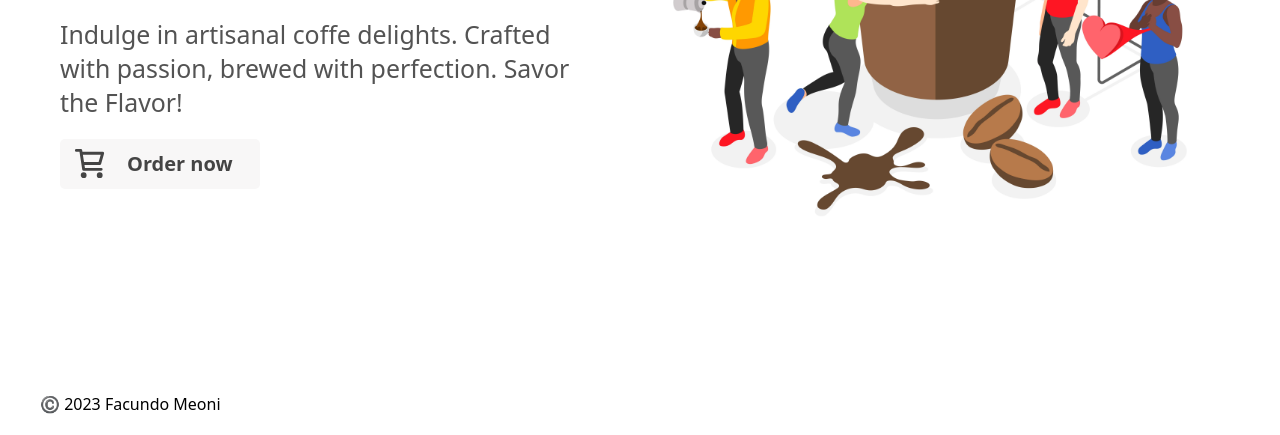
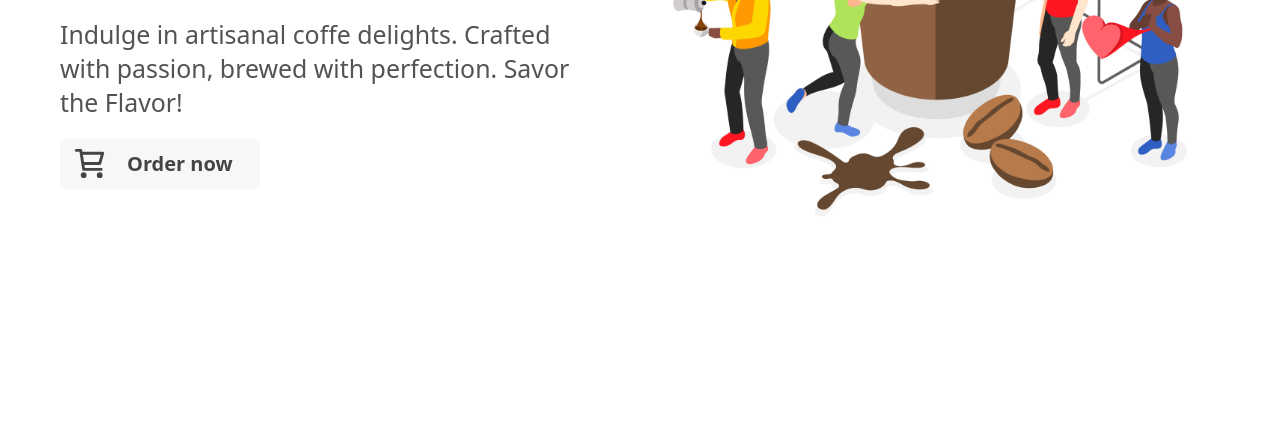
Before and after one commit to FacuMeoni/test-landing-responsive, a plain HTML site: page index.html in a window 1280 px wide. Shown: the part 365-800 px from the top of the page. Drawn offline with Linux system fonts and the light colour scheme.

Commit message:
Update index.html

```diff
--- a/index.html
+++ b/index.html
@@ -52,10 +52,5 @@
         <img src="images/res-img.webp" alt="Coffee isometric design concept with small people characters around big paper cup of coffee vector illustration">
       </section>
     </main>
-    <footer class="footer all-center">
-        <p>
-            ©️ 2023 Facundo Meoni
-        </p>
-    </footer>
 </body>
 </html>
```
